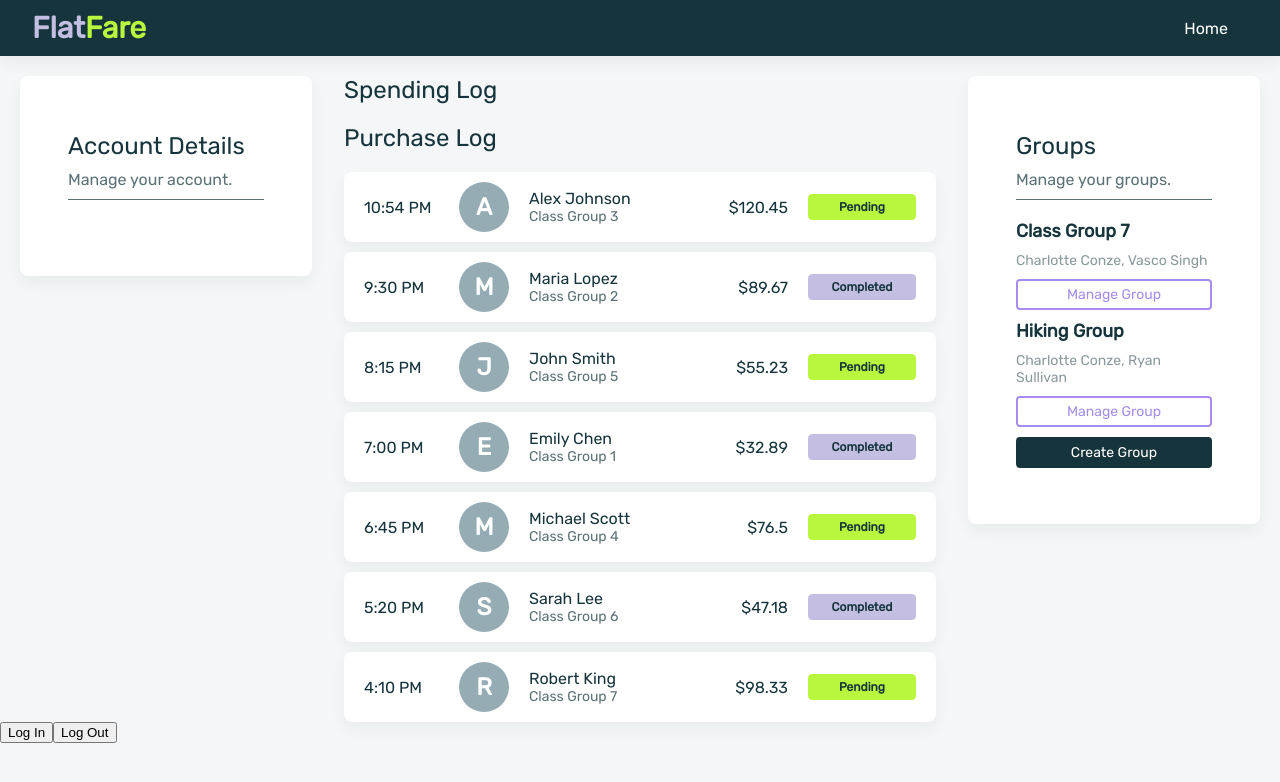
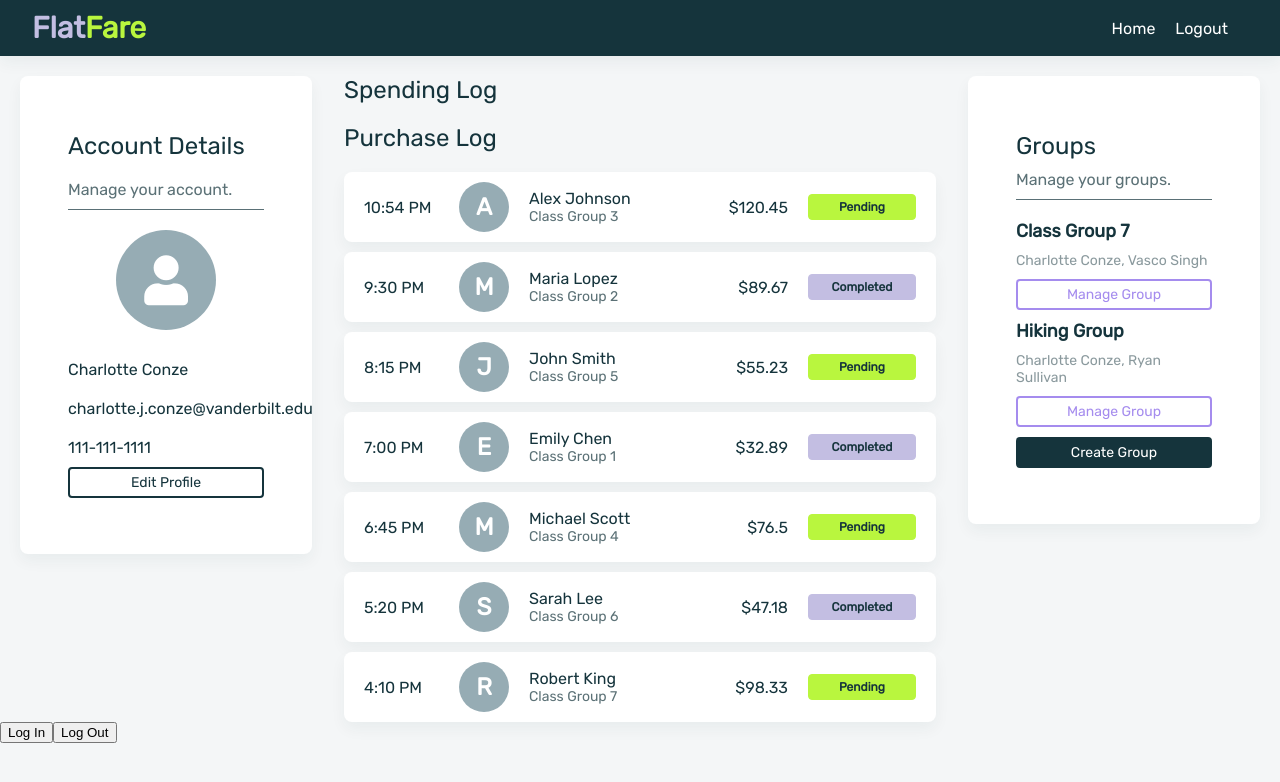
Before and after one commit to vascosinghvu/FlatFair, a React (Create React App) app in the folder app/: page / in a window 1280 px wide. Shown: the top 782 px of the page. Built offline with nearby package versions, Linux system fonts and the light colour scheme.

Commit message:
Adding user profile

```diff
--- a/app/src/App.tsx
+++ b/app/src/App.tsx
@@ -4,6 +4,7 @@ import Home from "./pages/Home"
 import CreateGroup from "./pages/CreateGroup"
 import Profile from "./pages/Profile"
 import Group from "./pages/Group"
+import Logout from "./pages/Logout"
 
 function App(): ReactElement {
   return (
@@ -15,6 +16,7 @@ function App(): ReactElement {
           <Route path="/create-group" element={<CreateGroup />} />
           <Route path="/profile" element={<Profile />} />
           <Route path="/group" element={<Group />} />
+          <Route path="/logout" element={<Logout />} />
         </Routes>
       </Router>
     </div>
--- a/app/src/components/Navbar.tsx
+++ b/app/src/components/Navbar.tsx
@@ -20,6 +20,14 @@ const Navbar = (): ReactElement => {
             >
               Home
             </div>
+            <div
+              className="Navbar-body-link Margin-right--20"
+              onClick={() => {
+                navigate("/logout")
+              }}
+            >
+              Logout
+            </div>
             {/* <div
               className="Navbar-body-link"
               onClick={() => {
--- a/app/src/pages/Group.tsx
+++ b/app/src/pages/Group.tsx
@@ -5,6 +5,7 @@ import { Formik, Form, Field, FieldArray } from "formik"
 import Modal from "../components/Modal"
 import AsyncSubmit from "../components/AsyncSubmit"
 import Icon from "../components/Icon"
+import { Button } from "react-bootstrap"
 
 const Group = () => {
   const [isModal, setIsModal] = useState(false)
@@ -13,6 +14,7 @@ const Group = () => {
   const [success, setSuccess] = useState(false)
   const [selection, setSelection] = useState("Equally") // Default to "Equally"
   const [errorMessage, setErrorMessage] = useState("")
+  const [settleModal, setSettleModal] = useState(false)
 
   const initialValues = {
     item: "",
@@ -367,6 +369,15 @@ const Group = () => {
         />
       )}
 
+      {settleModal && (
+        <Modal
+          header="Settle Up"
+          subheader="Settle up your group expenses"
+          action={() => setSettleModal(false)}
+          body={<div className="Form-group"></div>}
+        />
+      )}
+
       {isEditModal && (
         <Modal
           header="Manage Group Member"
@@ -452,6 +463,38 @@ const Group = () => {
           <div className="col-lg-3">
             {" "}
             <div className="Group-header">Amounts</div>
+            <div className="Block">
+              <div className="Block-header">Total Due</div>
+              <div className="Block-subtitle">$120.00</div>
+
+              <div className="Flex Flex-row Margin-bottom--20">
+                <div className="">Brandon: </div>
+                <div className="Text-color--dark-700 Margin-left--auto">
+                  $40.00
+                </div>
+              </div>
+
+              <div className="Flex Flex-row Margin-bottom--20">
+                <div className="">Vasco: </div>
+                <div className="Text-color--dark-700 Margin-left--auto">
+                  $40.00
+                </div>
+              </div>
+
+              <div className="Flex Flex-row Margin-bottom--20">
+                <div className="">Ryan: </div>
+                <div className="Text-color--dark-700 Margin-left--auto">
+                  $40.00
+                </div>
+              </div>
+
+              <div
+                className="Button Button-color--purple-1000"
+                onClick={() => setSettleModal(true)}
+              >
+                Settle Up
+              </div>
+            </div>
           </div>
         </div>
       </div>
--- a/app/src/pages/Home.tsx
+++ b/app/src/pages/Home.tsx
@@ -109,8 +109,27 @@ const Home = () => {
         <div className="row d-flex Justify-content--spaceBetween">
           <div className="col-lg-3">
             <div className="Block">
-              <div className="Block-header">Account Details</div>
+              <div className="Home-subtitle">Account Details</div>
               <div className="Block-subtitle"> Manage your account.</div>
+              <div className="Flex Flex-column Flex--center">
+                <div className="Account-icon">
+                  <Icon glyph="user" />
+                </div>
+              </div>
+              <div className="Account-details">
+                <div className="Account-details-item">Charlotte Conze</div>
+                <div className="Account-details-item">
+                  charlotte.j.conze@vanderbilt.edu
+                </div>
+                <div className="Account-details-item">111-111-1111</div>
+              </div>
+
+              <div
+                className="Button Button--hollow Button-color--dark-1000"
+                onClick={() => navigate("/profile")}
+              >
+                Edit Profile
+              </div>
             </div>
           </div>
           <div className="col-lg-6 Flex Flex-column Padding-x--20">
--- /dev/null
+++ b/app/src/pages/Logout.tsx
@@ -0,0 +1,32 @@
+import React, { type ReactElement } from "react"
+import { useNavigate } from "react-router-dom"
+// import { useAuth0 } from "@auth0/auth0-react"
+
+const Logout = (): ReactElement => {
+  const navigate = useNavigate()
+
+  return (
+    <>
+      <div className="Background"></div>
+      <div className="FormWidget">
+        <div className="FormWidget-body animate__animated animate__fadeInDown">
+          <div className="FormWidget-body-logo"></div>
+          <div className="Block">
+            <div className="Block-header">Logout Success!</div>
+            You have been successfully logged out. See you soon.
+            <div
+              onClick={() => {
+                navigate("/login")
+              }}
+              className="Button Button-color--yellow-1000 Margin-top--30"
+            >
+              Login
+            </div>
+          </div>
+        </div>
+      </div>
+    </>
+  )
+}
+
+export default Logout
--- a/app/src/styles/_home.scss
+++ b/app/src/styles/_home.scss
@@ -79,3 +79,44 @@
         margin-bottom: 10px;
     }
 }
+
+.Account {
+    &-icon {
+        display: flex; // Ensure the icon is centered
+        align-items: center;
+        justify-content: center;
+        width: 100px;
+        height: 100px;
+        border-radius: 50%; // Makes it a circle
+        background-color: var(--fare-color-blue-1000);
+        text-align: center;
+        margin-bottom: 20px;
+        border-bottom: var(--fare-border-width-2) solid var(--fare-color-blue-100);
+
+        .Icon {
+            font-size: var(--fare-font-size-50);
+            color: var(--fare-color-light-1000);
+        }
+    }
+
+    &-details-item {
+        display: flex;
+        flex-direction: row;
+        justify-content: space-between;
+        align-items: center;
+        padding: 10px 0;
+        border-bottom: var(--fare-border-width-1) solid var(--fare-color-dark-100);
+
+        &-title {
+            font-size: var(--fare-font-size-16);
+            font-weight: 700;
+            color: var(--fare-color-dark-700);
+        }
+
+        &-body {
+            font-size: var(--fare-font-size-16);
+            font-weight: 400;
+            color: var(--fare-color-dark-500);
+        }
+    }
+}
```
